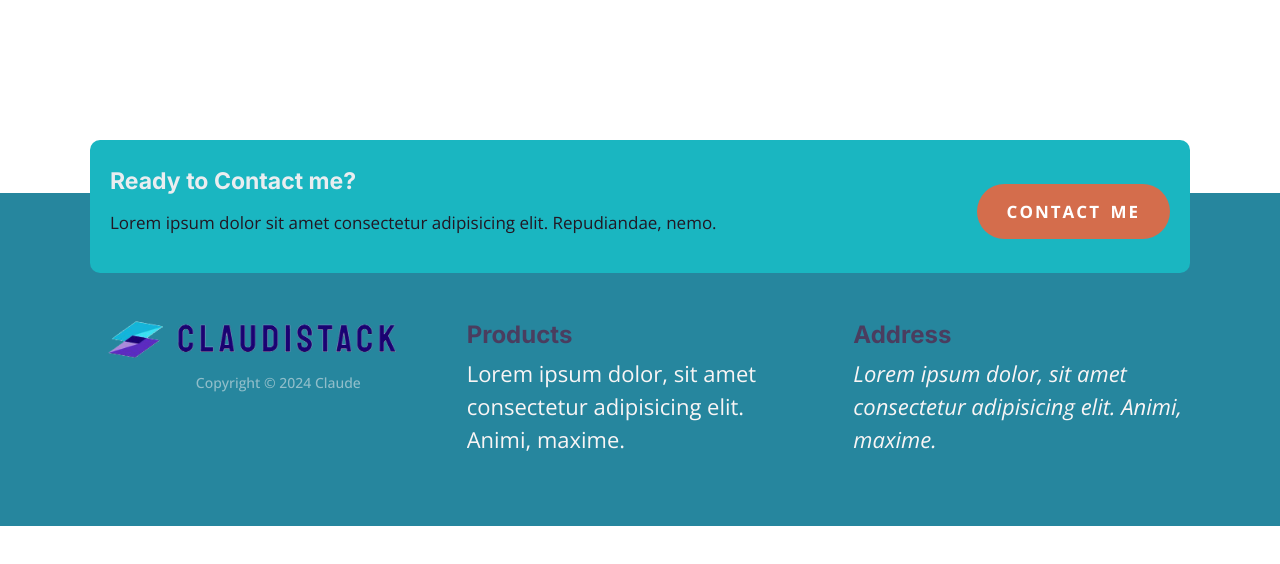
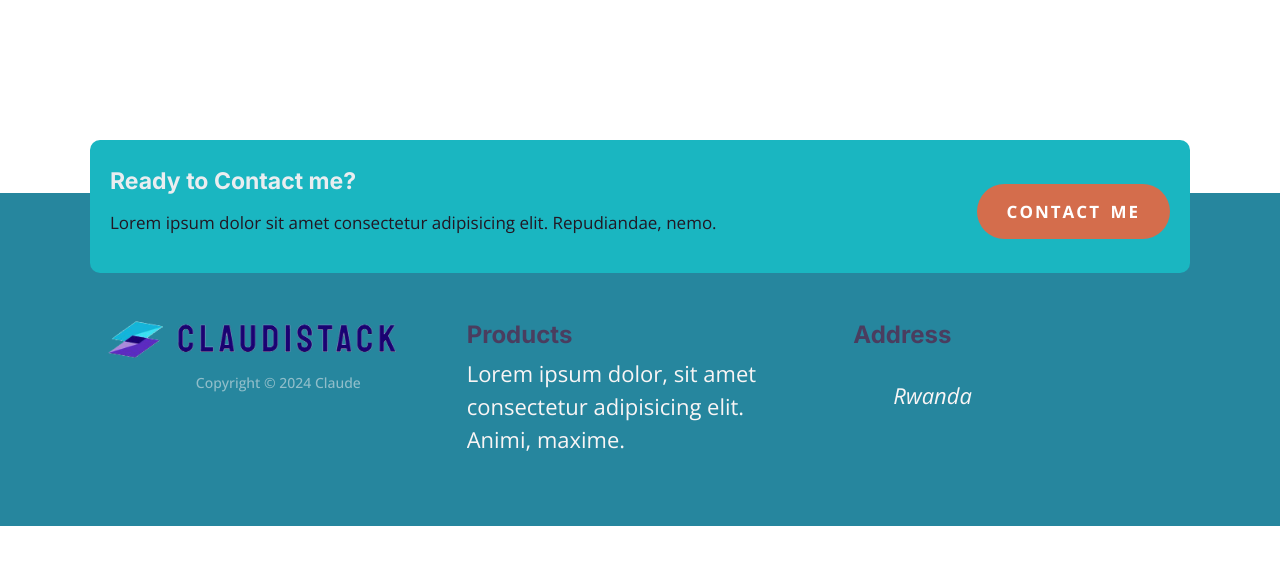
Before and after one commit to HEKNOWSME/Portfolio_claudistack, a website built with Parcel: page playgrounf.html in a window 1280 px wide. Built offline with nearby package versions, Linux system fonts and the light colour scheme.

Commit message:
updating playground

```diff
--- a/playgrounf.html
+++ b/playgrounf.html
@@ -39,7 +39,7 @@
                                                  <img class="icon collapsible__chevron" src="/css/chevron.svg" alt="">
                                           </header>
                                           <address class="collapsible__content">
-                                                 Lorem ipsum dolor, sit amet consectetur adipisicing elit. Animi, maxime.
+                                                 <ul><li>Rwanda</li></ul>
                                           </address>
                                    </article>
                                    <article class="footer__logo">
```
Also changed, not shown: 1 other file.
